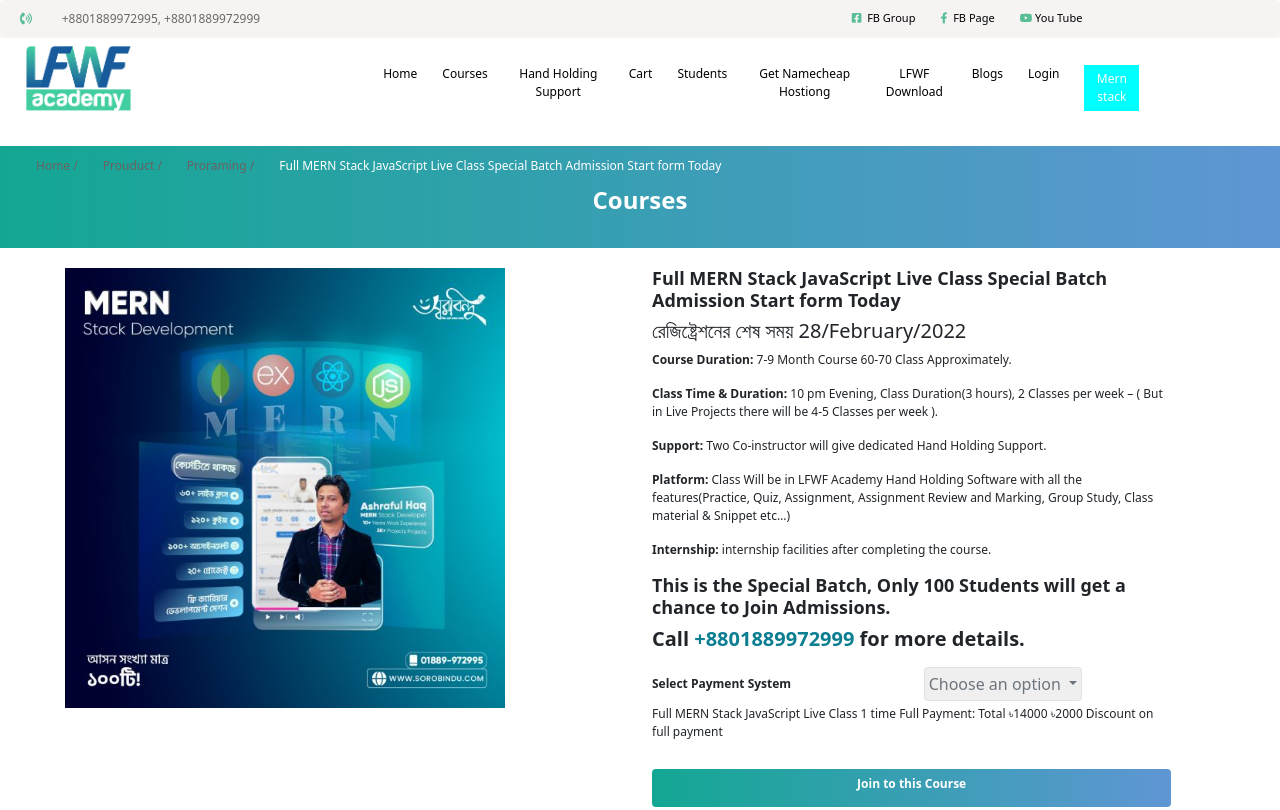
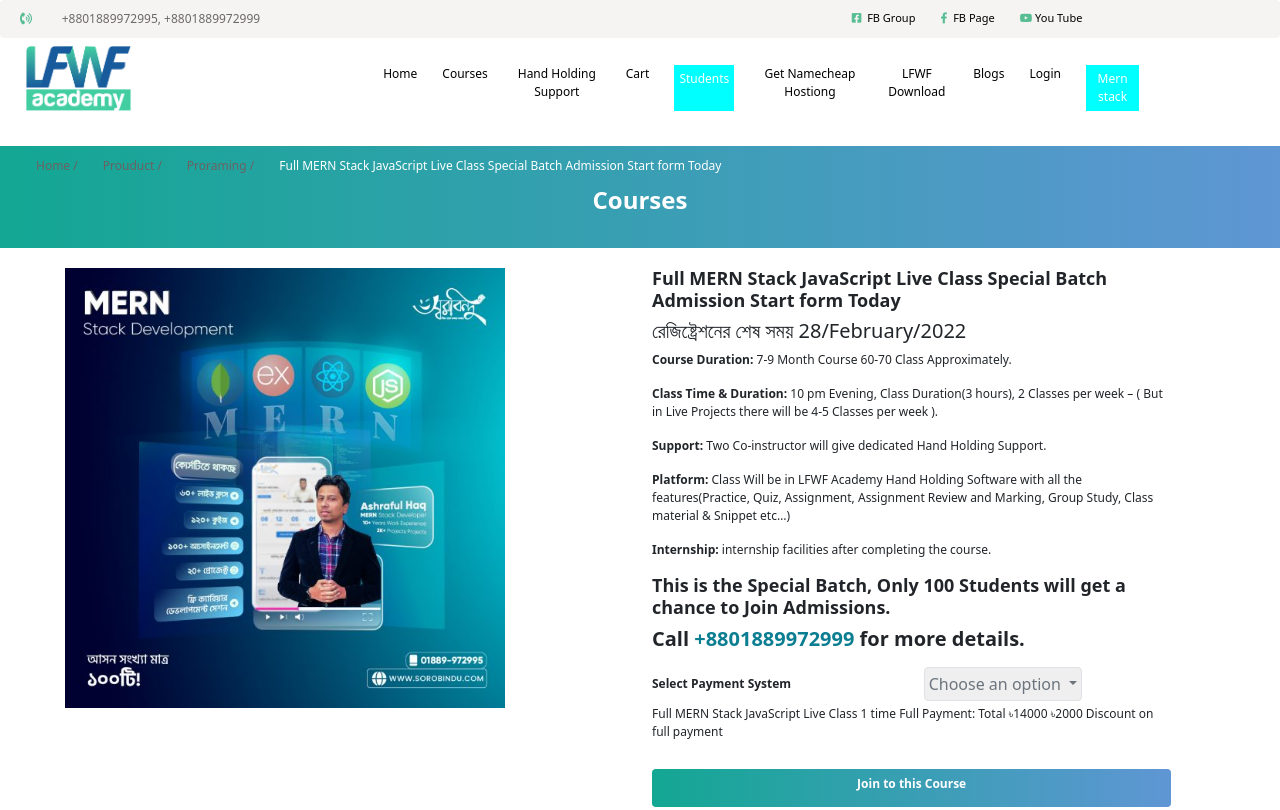
Before and after one commit to anis520/lfwf-Academy, a plain HTML site: page index.html in a window 1280 px wide. Shown: the top 810 px of the page. Drawn offline with Linux system fonts and the light colour scheme.

Commit message:
this navbar midel item additing

```diff
--- a/index.html
+++ b/index.html
@@ -38,7 +38,7 @@
                 <li>Courses</li>
                 <li>Hand Holding Support</li>
                 <li>Cart</li>
-                <li>Students</li>
+                <li class="nia">Students</li>
                 <li>Get Namecheap Hostiong</li>
                 <li>LFWF Download</li>
                 <li>Blogs</li>
```
